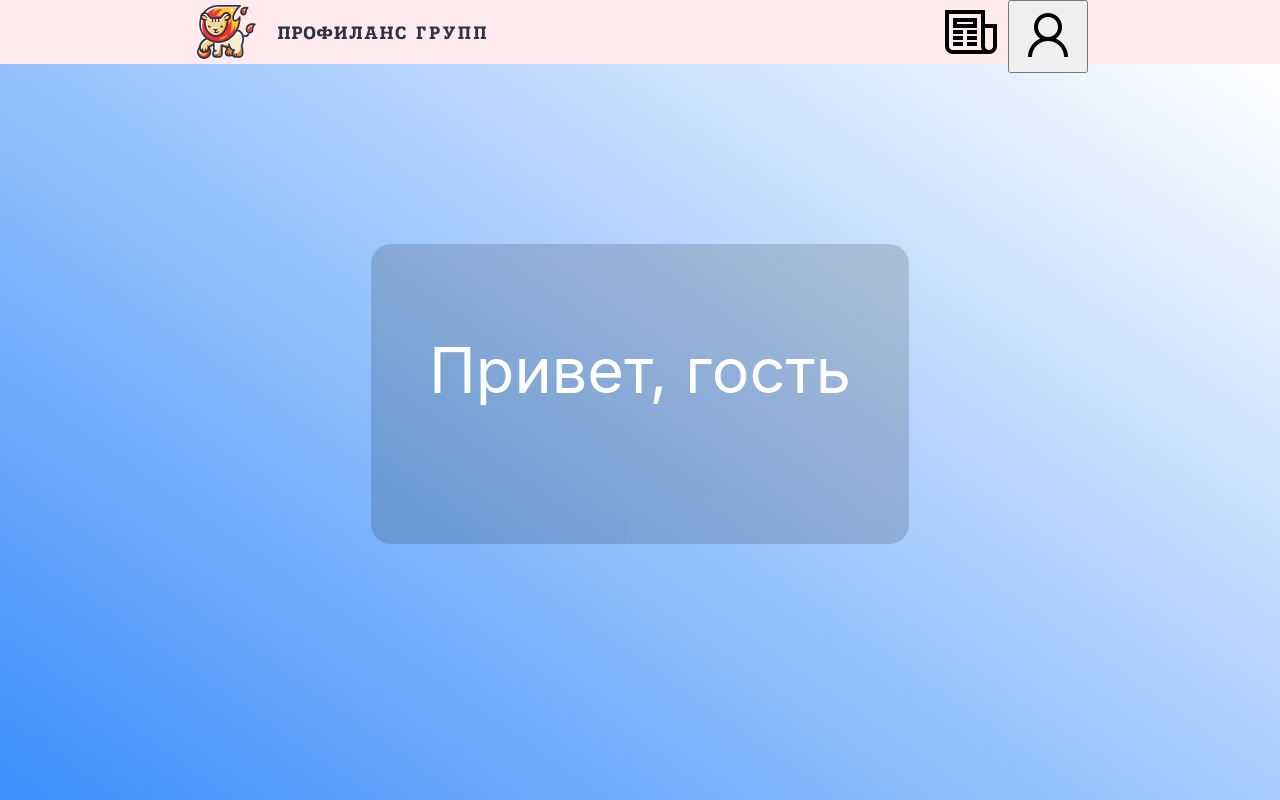
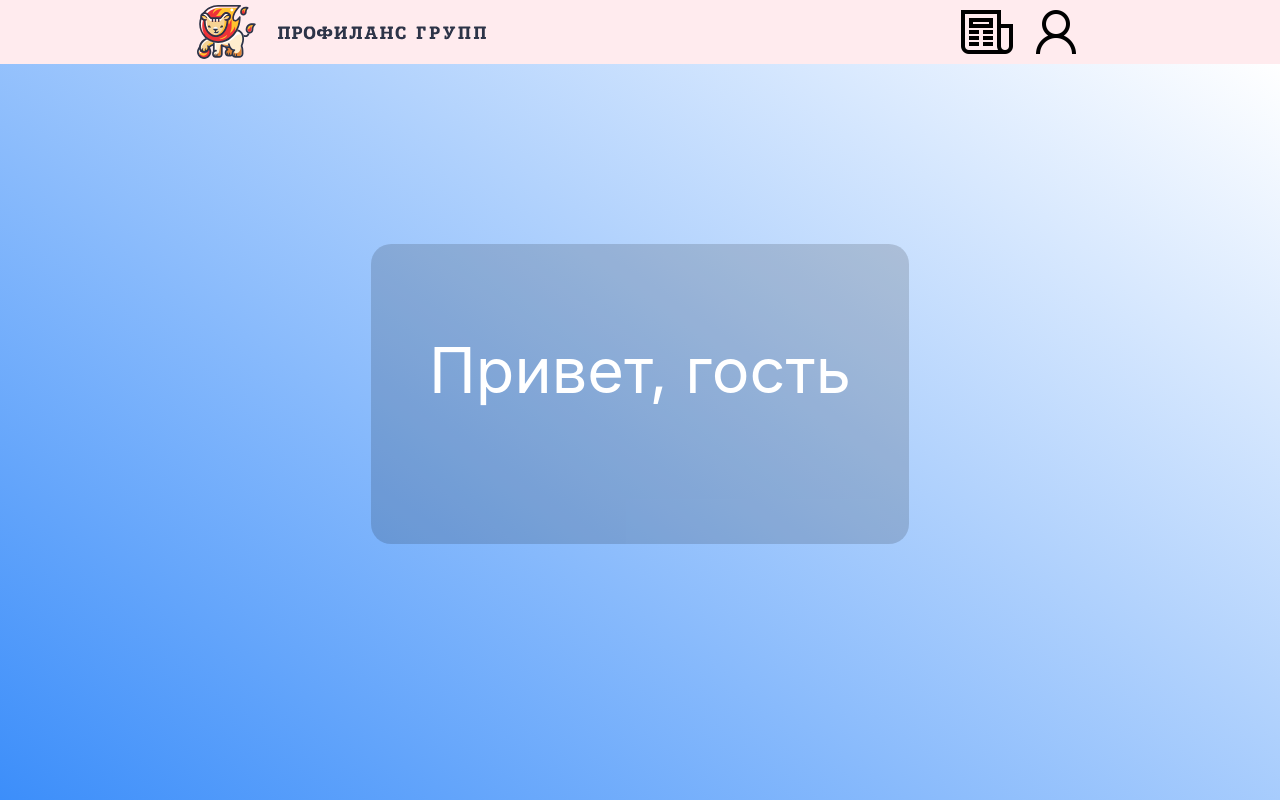
Before and after one commit to leonidrawhide/test_profiliance-group, a React (Create React App) app: page / in a window 1280 px wide. Built offline with nearby package versions, Linux system fonts and the light colour scheme.

Commit message:
fixed background transition

```diff
--- a/src/components/styles/style.css
+++ b/src/components/styles/style.css
@@ -22,6 +22,26 @@
   -o-object-fit: cover;
      object-fit: cover;
   height: 64px;
+}
+
+.nav-wrapper a .nav-wrapper__links_item_icon:hover {
+  background: rgba(0, 0, 0, 0.2);
+  -webkit-transition: background-color .3s;
+  transition: background-color .3s;
+}
+
+.nav-wrapper button {
+  border: none;
+  line-height: 1;
+  padding: 0;
+  background: none;
+}
+
+.nav-wrapper button:hover {
+  cursor: pointer;
+  background: rgba(0, 0, 0, 0.2);
+  -webkit-transition: background-color .3s;
+  transition: background-color .3s;
 }
 
 .nav-wrapper .nav-wrapper__links_item_icon {
--- a/src/components/styles/style.scss
+++ b/src/components/styles/style.scss
@@ -31,9 +31,26 @@
 			// padding: 5px 0;
 			object-fit: cover;
 			height: 64px;
+
+			&:hover {
+				background: rgba(0, 0, 0, 0.2);
+				transition: background-color .3s;
+			}
+		}
+
+	}
+	button {
+		border: none;
+		line-height: 1;
+		padding: 0;
+		background: none;
+
+		&:hover {
+			cursor: pointer;
+			background: rgba(0, 0, 0, 0.2);
+			transition: background-color .3s;
 		}
 	}
-
 	.nav-wrapper__links_item_icon {
 		// padding: 5px 0;
 		object-fit: cover;
```
Also changed, not shown: 1 other file (tests, documents, lock files or other folders).
